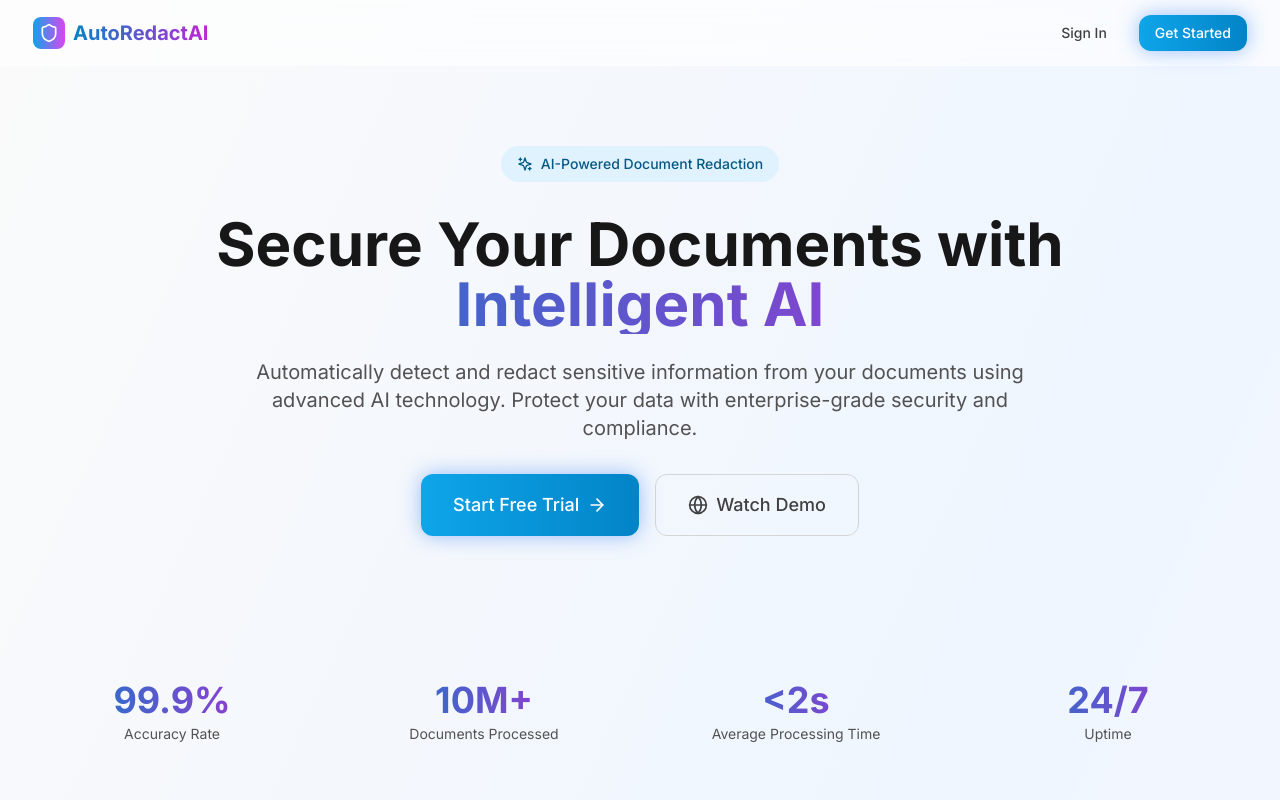
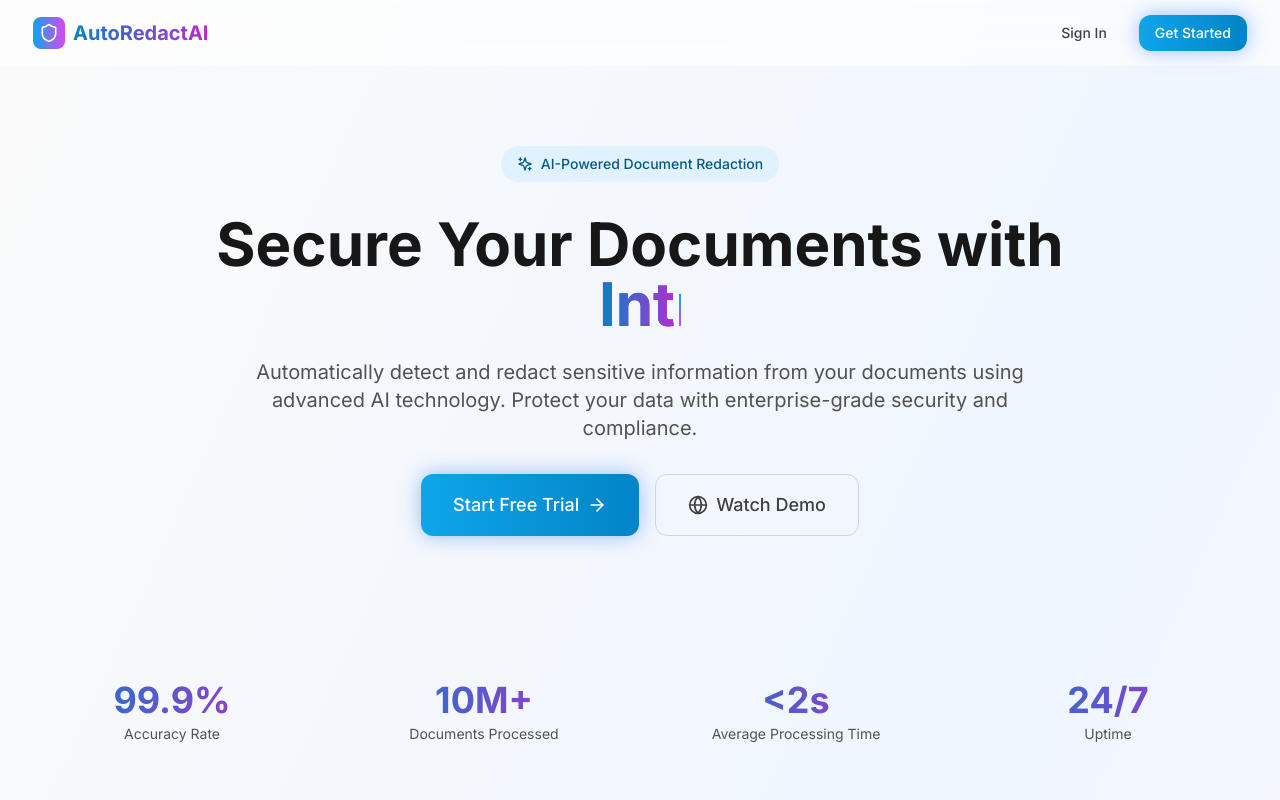
Before and after one commit to fatinm1/AutoRedactAI, a React (Vite) app in the folder frontend/: page / in a window 1280 px wide. Shown: the top 800 px of the page. Built offline with nearby package versions, Linux system fonts and the light colour scheme; no server answers.

Commit message:
Add typing animation to landing page hero section

```diff
--- /dev/null
+++ b/frontend/src/components/UI/Typewriter.tsx
@@ -0,0 +1,63 @@
+import React, { useState, useEffect } from 'react';
+
+interface TypewriterProps {
+  words: string[];
+  speed?: number;
+  delay?: number;
+  className?: string;
+}
+
+const Typewriter: React.FC<TypewriterProps> = ({
+  words,
+  speed = 100,
+  delay = 2000,
+  className = ""
+}) => {
+  const [currentWordIndex, setCurrentWordIndex] = useState(0);
+  const [currentText, setCurrentText] = useState('');
+  const [isDeleting, setIsDeleting] = useState(false);
+
+  useEffect(() => {
+    const currentWord = words[currentWordIndex];
+
+    if (isDeleting) {
+      // Deleting effect
+      if (currentText === '') {
+        setIsDeleting(false);
+        setCurrentWordIndex((prev) => (prev + 1) % words.length);
+        return;
+      }
+
+      const timeout = setTimeout(() => {
+        setCurrentText(currentText.slice(0, -1));
+      }, speed / 2);
+
+      return () => clearTimeout(timeout);
+    } else {
+      // Typing effect
+      if (currentText === currentWord) {
+        // Word is complete, wait before deleting
+        const timeout = setTimeout(() => {
+          setIsDeleting(true);
+        }, delay);
+
+        return () => clearTimeout(timeout);
+      }
+
+      const timeout = setTimeout(() => {
+        setCurrentText(currentWord.slice(0, currentText.length + 1));
+      }, speed);
+
+      return () => clearTimeout(timeout);
+    }
+  }, [currentText, currentWordIndex, isDeleting, words, speed, delay]);
+
+  return (
+    <span className={className}>
+      {currentText}
+      <span className="inline-block w-0.5 h-8 bg-gradient-to-b from-primary-500 to-secondary-500 animate-pulse ml-1"></span>
+    </span>
+  );
+};
+
+export default Typewriter;
--- a/frontend/src/pages/Landing.tsx
+++ b/frontend/src/pages/Landing.tsx
@@ -14,6 +14,7 @@ import {
   Globe,
   Sparkles
 } from 'lucide-react';
+import Typewriter from '@/components/UI/Typewriter';
 
 const Landing: React.FC = () => {
   const features = [
@@ -134,7 +135,17 @@ const Landing: React.FC = () => {
             <h1 className="text-5xl md:text-6xl font-bold text-neutral-900 dark:text-white mb-6">
               Secure Your Documents with
               <span className="block bg-gradient-to-r from-primary-600 to-secondary-600 bg-clip-text text-transparent">
-                Intelligent AI
+                <Typewriter
+                  words={[
+                    'Intelligent AI',
+                    'Advanced ML',
+                    'Smart Detection',
+                    'Secure Processing'
+                  ]}
+                  speed={150}
+                  delay={3000}
+                  className="bg-gradient-to-r from-primary-600 to-secondary-600 bg-clip-text text-transparent"
+                />
               </span>
             </h1>
 
```
